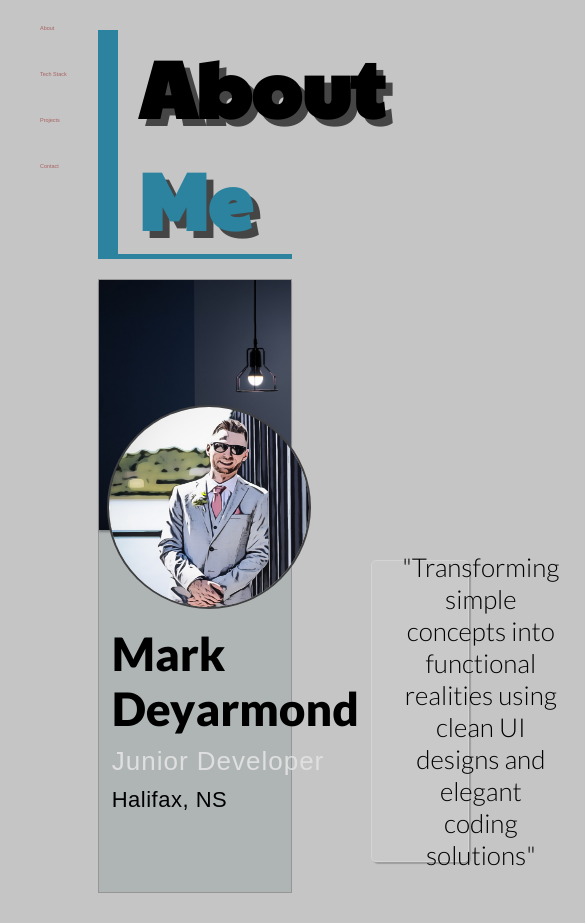
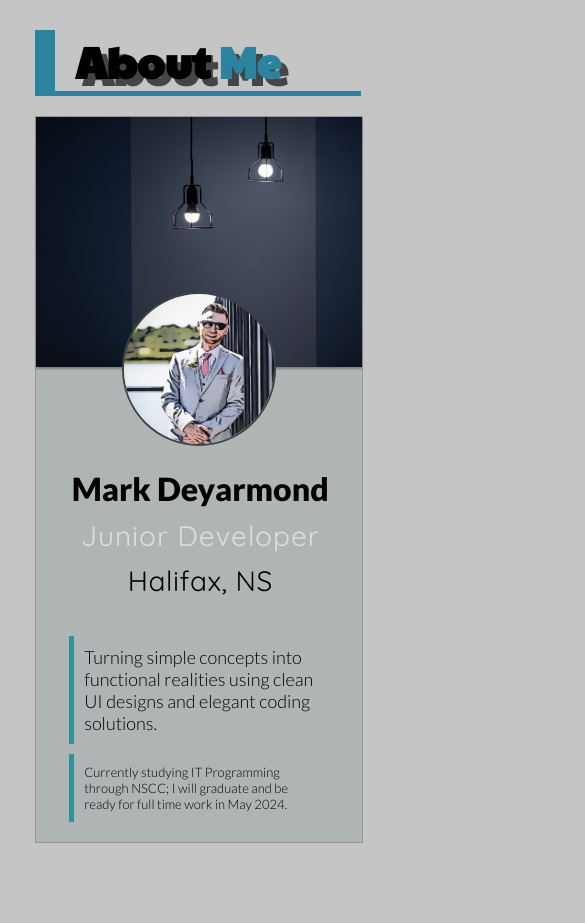
Before and after one commit to mardeyar/portfolio, a plain HTML site: page index.html in a window 390 px wide. Shown: the whole page, 585 px wide, since content can reach past the window. After the commit the page ends 873 px from the top, so only its background shows below. Drawn offline with Linux system fonts and the light colour scheme.

Commit message:
Finish layout for index and made responsive

```diff
--- a/css/index.css
+++ b/css/index.css
@@ -22,6 +22,7 @@
     margin-top: 20px;
     position: relative;
     border: 1px solid rgb(150, 150, 150);
+    width: 100%;
 }
 
 /* PROFILE PICTURES */
@@ -41,7 +42,7 @@
     border-radius: 250px;
     border: 2px solid rgb(65, 65, 65);
     position: absolute;
-    top: 50%;
+    top: 60%;
     left: 4%;
 }
 
@@ -53,19 +54,20 @@
 }
 
 .name-title {
-    margin: 50px 3.2vw;
+    margin: 70px 10px 70px 3.2vw;
+    width: 525px;
 }
 
 #name {
     font-family: 'Lato', sans-serif;
-    font-size: 46px;
+    font-size: 48px;
     margin-bottom: 10px;
     font-weight: 900;
 }
 
 #desc {
     font-family: 'Quicksand', sans-serif;
-    font-size: 26px;
+    font-size: 32px;
     color: rgb(223, 223, 223);
     margin-top: 0;
     margin-bottom: 0;
@@ -74,27 +76,84 @@
 
 #origin {
     font-family: 'Quicksand', sans-serif;
-    font-size: 22px;
+    font-size: 28px;
     margin-top: 10px;
     letter-spacing: .5px;
 }
 
 .wall {
     display: flex;
+    flex-direction: column;
     align-items: center;
-    margin: 30px auto;
-    height: 300px;
-    width: 50%;
-    background-color: rgb(212, 212, 212, .2);
-    border: 1px solid rgb(212, 212, 212);
-    box-shadow: 2px 2px 1px rgba(0, 0, 0, 0.2);
-    border-radius: 5px;
+    justify-content: center;
+    width: 45%;
 }
 
 .wall p {
+    border-left: 5px solid rgb(49, 145, 158);
     font-family: 'Lato', sans-serif;
-    font-size: 26px;
+    font-size: 16px;
     font-weight: 200;
-    text-align: center;
-    padding: 30px;
+    padding: 10px;
 }
+
+#top {
+    font-size: 22px;
+    width: 80%;
+    margin: 5px 0;
+}
+
+#bottom {
+    font-size: 16px;
+    width: 80%;
+    margin: 5px 0 20px 0;
+}
+
+@media screen and (max-width: 1100px) {
+    .profile-body {
+        flex-direction: column;
+        align-items: center;
+    }
+
+    .name-title {
+        display: flex;
+        flex-direction: column;
+        align-items: center;
+        width: 100%;
+        margin-bottom: 5px;
+    }
+
+    #name {
+        font-size: 32px;
+    }
+
+    #desc {
+        font-size: 28px;
+    }
+
+    .profile {
+        display: flex;
+        align-items: center;
+        justify-content: center;
+    }
+
+    #md {
+        top: 70%;
+        left: auto;
+        width: 150px;
+        height: 150px;
+    }
+
+    .wall {
+        width: 90%;
+        margin: auto;
+    }
+
+    #top {
+        font-size: 18px;
+    }
+
+    #bottom {
+        font-size: 13px;
+    }
+}
--- a/css/universal.css
+++ b/css/universal.css
@@ -8,11 +8,8 @@ body {
     display: flex;
     flex-direction: column;
     margin: auto;
-    width: 65%;
-    /* height: 650px; */
-    /* border: 2px solid #1F1F1F;
-    background: #BDBDBD; */
-    /* box-shadow: 8px 8px 2px 0px #151515, 16px 16px 2px 0px #2C2C2C, 24px 24px 2px 0px #404040, 32px 32px 2px 0px #616161; */
+    width: 80%;
+    max-width: 1536px;
 }
 
 /* NAV SECTION */
@@ -22,8 +19,8 @@ body {
     flex-direction: column;
     list-style-type: none;
     font-family: 'Quicksand', sans-serif;
-    font-size: 1.4vw;
-    /* background-color: rgb(64, 139, 173); */
+    font-size: 22px;
+    padding-left: 10px;
 }
 
 .nav-links a {
@@ -31,8 +28,6 @@ body {
     text-decoration: none;
     color: #a86060;
     width: 140px;
-    /* border-radius: 50px;
-    box-shadow: 2px 2px 4px 2px rgba(0, 0, 0, 0.8); */
 }
 
 /* SECTION HEADER TITLE */
@@ -54,3 +49,18 @@ body {
 .title h1 span {
     color: #2B839F;
 }
+
+@media screen and (max-width: 1000px) {
+    .container {
+        width: 99%;
+        margin: auto 5px;
+    }
+
+    .title h1 {
+        font-size: 44px;
+    }
+
+    .nav-links {
+        display: none;
+    }
+}
--- a/index.html
+++ b/index.html
@@ -7,7 +7,7 @@
     <link rel="stylesheet" href="./css/index.css">
     <link rel="stylesheet" href="./css/universal.css">
     <link rel="icon" type="image" href="./img/icons/favicon.png">
-    <link href="https://fonts.googleapis.com/css2?family=Inter+Tight:wght@300;400;500&family=Paytone+One&Quicksand:wght@300;400&family=Lato:wght@200;300;400;900&display=swap" rel="stylesheet">
+    <link href="https://fonts.googleapis.com/css2?family=Inter+Tight:wght@300;400;500&family=Paytone+One&family=Quicksand:wght@300;400&family=Lato:wght@200;300;400;900&display=swap" rel="stylesheet">
 
     <title>Mark Deyarmond</title>
 </head>
@@ -35,12 +35,13 @@
                 <div class="profile-body">
                     <div class="name-title">
                         <p id="name">Mark Deyarmond</p>
-                        <p id="desc">Junior <span>Developer</span></p>
+                        <p id="desc">Junior Developer</p>
                         <p id="origin">Halifax, NS</p>
                     </div>
 
                     <div class="wall">
-                        <p>"Transforming simple concepts into functional realities using clean UI designs and elegant coding solutions"</p>
+                        <p id="top">Turning simple concepts into functional realities using clean UI designs and elegant coding solutions.</p>
+                        <p id="bottom">Currently studying IT Programming through NSCC; I will graduate and be ready for full time work in May 2024.</p>
                     </div>
 
                 </div>
```
Also changed, not shown: css/projects.css (+4 -4 lines), css/tech.css (+11 -3 lines), js/projects.js (added, +21 -0 lines), projects.html (+15 -8 lines), tech.html (+15 -1 lines).
